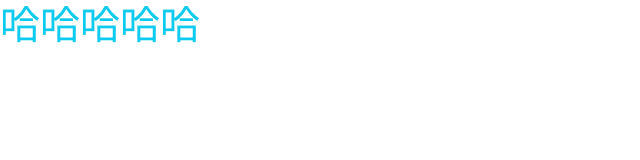
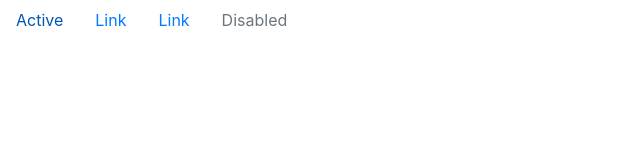
Before and after one commit to CamapNorz/webHomework, a plain HTML site: page index.html in a window 1280 px wide. Shown: the whole page, without its empty margins (0-640 px from the left). Drawn offline with nearby package versions, Linux system fonts and the light colour scheme.

Commit message:
index.html

```diff
--- a/index.html
+++ b/index.html
@@ -3,10 +3,25 @@
 <head>
     <meta charset="UTF-8">
     <title>Title</title>
-    <link href="https://cdn.jsdelivr.net/npm/bootstrap@5.1.1/dist/css/bootstrap.min.css" rel="stylesheet" integrity="sha384-F3w7mX95PdgyTmZZMECAngseQB83DfGTowi0iMjiWaeVhAn4FJkqJByhZMI3AhiU" crossorigin="anonymous">
+    <link rel="stylesheet" href="css/bootstrap.css">
+
+
 </head>
 <body>
-<h1 class="text-info">哈哈哈哈哈</h1>
-<script src="https://cdn.jsdelivr.net/npm/bootstrap@5.1.1/dist/js/bootstrap.bundle.min.js" integrity="sha384-/bQdsTh/da6pkI1MST/rWKFNjaCP5gBSY4sEBT38Q/9RBh9AH40zEOg7Hlq2THRZ" crossorigin="anonymous"></script>
+<ul class="nav">
+    <li class="nav-item">
+        <a class="nav-link active" aria-current="page" href="#">Active</a>
+    </li>
+    <li class="nav-item">
+        <a class="nav-link" href="#">Link</a>
+    </li>
+    <li class="nav-item">
+        <a class="nav-link" href="#">Link</a>
+    </li>
+    <li class="nav-item">
+        <a class="nav-link disabled">Disabled</a>
+    </li>
+</ul>
+<script src="js/bootstrap.js"></script>
 </body>
 </html>
```
